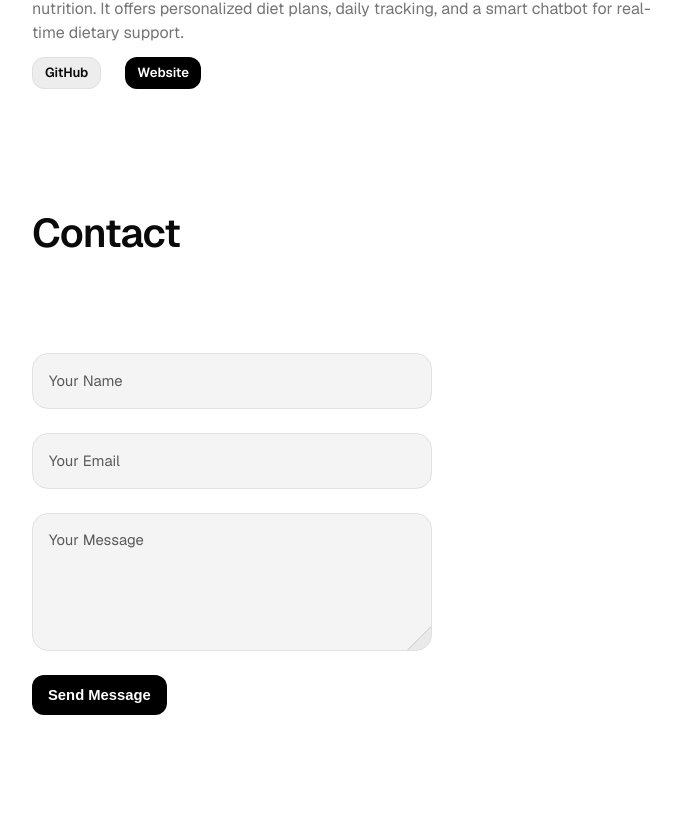
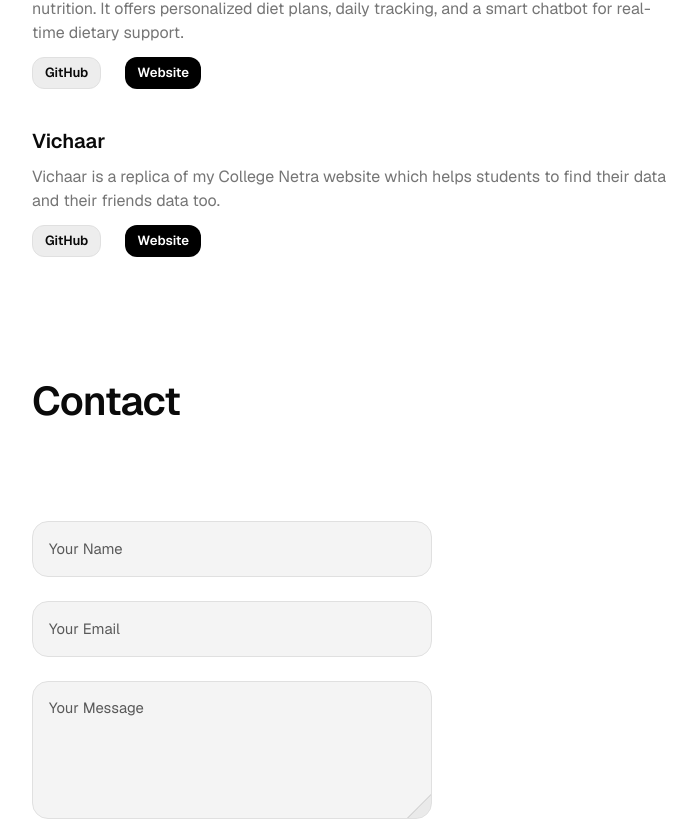
Before and after one commit to Kalki2898AD/portfolio, a Next.js app: page / in a window 1280 px wide. Shown: the part 2773-3593 px from the top of the page, without its empty margins (480-1177 px from the left). Built offline with nearby package versions, Linux system fonts and the light colour scheme.

Commit message:
Update content.js

```diff
--- a/src/app/resources/content.js
+++ b/src/app/resources/content.js
@@ -190,7 +190,13 @@ const about = {
         name: "NutriVision",
         description: "NutriVision is an AI-powered mobile website that scans food to estimate calories and nutrition. It offers personalized diet plans, daily tracking, and a smart chatbot for real-time dietary support.",
         link: "https://github.com/Kalki2898AD/Nutri_Vision",
-        website: "https://nutrivision-oc9q.onrender.com/",
+        website: "https://nutrivision-oc9q.onrender.com/"
+      },
+      {
+        name: "Vichaar",
+        description: "Vichaar is a replica of my College Netra website which helps students to find their data and their friends data too.",
+        link: "https://github.com/rishikeshvarma9854/Vichaar",
+        website: "https://vichaar-kappa.vercel.app/"
       }
     ]
   },
```
